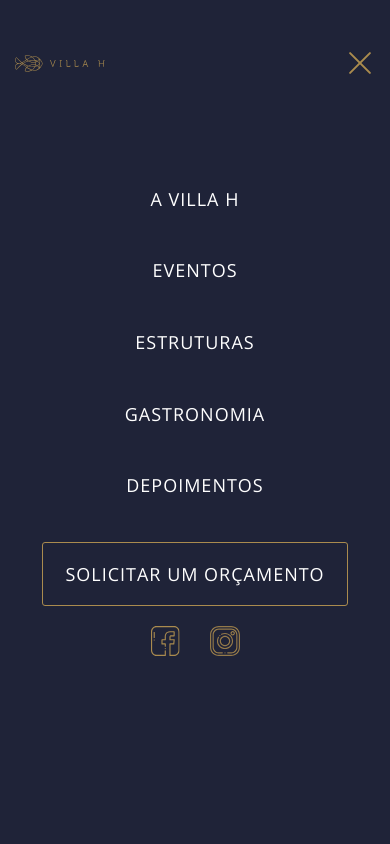
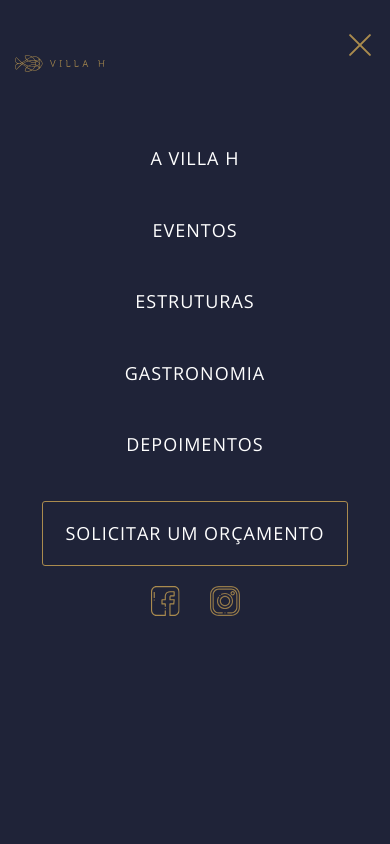
Before and after one commit to jessiicasantos/villa-h-react, a React (Create React App) app: page / in a window 390 px wide. Both pictures are taken after a click on the button 360 px from the left and 61 px from the top of the page. Shown: the top 844 px of the page. Built offline with nearby package versions, Linux system fonts and the light colour scheme.

Commit message:
Fix: magical way to do a nav..

```diff
--- a/src/components/Header/Nav/Nav.css
+++ b/src/components/Header/Nav/Nav.css
@@ -47,6 +47,10 @@
 
 .nav-link a:hover {
     color: #AA8B4E;
+}
+
+.socials-mb {
+    display: none;
 }
 
 #btn-nav-mb {
@@ -116,37 +120,46 @@
 
 @media screen and (max-width: 1024px) {
     .top-nav {
+        top: 0;
+        right: 0;
+        bottom: 0;
+        left: 0;
         padding: 0;
+        width: 100%;
+        height: 100%;
+        display: block;
+        background: #1f2338;
+        z-index: 999;
     }
 
-    .nav-links, .top-nav .btn-brd-gold {
-        display: none;
+    .top-nav.active {
+        position: fixed;
+    }
+
+    .main-nav {
+        width: 100%;
+        display: flex;
     }
 
     #btn-nav-mb {
         display: block;
     }
 
-    .nav-links.active,
-    .top-nav .btn-brd-gold.active {
-        display: flex;
-        align-items: center;
+    nav .mb-wrapper {
+        display: none;
+        flex-direction: column;
+        justify-content: center;
     }
 
-    nav .mb-wrapper {
+    nav .mb-wrapper.active {
+        display: flex;
         flex-direction: column;
         justify-content: center;
-        position: fixed;
-        top: 0;
-        right: 0;
-        bottom: 0;
-        left: 0;
-        background: #1f2338;
-        z-index: 9;
     }
 
     .nav-links {
         flex-direction: column;
+        align-items: center;
         z-index: 999;
     }
 
--- a/src/components/Header/Nav/Nav.jsx
+++ b/src/components/Header/Nav/Nav.jsx
@@ -1,10 +1,8 @@
 import { useState } from 'react';
 import NavLogo from './NavLogo/NavLogo';
-import NavMenu from './NavMenu/NavMenu';
-import Link from '../../Link/Link';
 import NavMbWrapper from './NavMbWrapper/NavMbWrapper';
+import Burguer from './Burguer/Burguer';
 import './Nav.css';
-import Burguer from './Burguer/Burguer';
 
 const Nav = () => {
   const [isOpen, setIsOpen] = useState(false);
@@ -15,23 +13,12 @@
   };
 
   return (
-    <nav className="top-nav">
-      <NavLogo />
-      {isOpen ? (
-        <>
-          <NavMbWrapper isOpen={active} handleIsOpen={handleIsOpen} />
-        </>
-      ) : (
-        <>
-          <NavMenu isOpen={active} />
-          <Link
-            href={'#orcamento'}
-            txt={'SOLICITAR UM ORÇAMENTO'}
-            isOpen={`btn-brd-gold ${active}`}
-          />
-        </>
-      )}
-      <Burguer id="btn-nav-mb" isOpen={active} handleIsOpen={handleIsOpen} />
+    <nav className={`top-nav${active ? ' active' : ''}`}>
+      <div className="main-nav">
+        <NavLogo />
+        <Burguer id="btn-nav-mb" isOpen={active} handleIsOpen={handleIsOpen} />
+      </div>
+      <NavMbWrapper isOpen={active} handleIsOpen={handleIsOpen} />
     </nav>
   );
 };
--- a/src/components/Header/Nav/NavMbWrapper/NavMbWrapper.jsx
+++ b/src/components/Header/Nav/NavMbWrapper/NavMbWrapper.jsx
@@ -3,12 +3,12 @@
 import BannerSocial from '../../Banner/BannerSocial/BannerSocial';
 
 const NavMbWrapper = ({ isOpen }) => (
-  <div className="mb-wrapper">
-    <NavMenu isOpen={isOpen} />
+  <div className={`mb-wrapper ${isOpen}`}>
+    <NavMenu />
     <Link
       href={'#orcamento'}
       txt={'SOLICITAR UM ORÇAMENTO'}
-      isOpen={`btn-brd-gold ${isOpen}`}
+      className="btn-brd-gold"
     />
     <BannerSocial className="socials-mb" />
   </div>
--- a/src/components/Header/Nav/NavMenu/NavMenu.jsx
+++ b/src/components/Header/Nav/NavMenu/NavMenu.jsx
@@ -21,8 +21,8 @@
   },
 ];
 
-const NavMenu = ({ isOpen }) => (
-  <ul className={`nav-links ${isOpen}`}>
+const NavMenu = () => (
+  <ul className="nav-links">
     {menus.map((m, index) => (
       <li className="nav-link" key={`${m}`[index]}>
         <a href={m.href}>{m.text}</a>
--- a/src/components/Link/Link.jsx
+++ b/src/components/Link/Link.jsx
@@ -1,7 +1,7 @@
 import '../Button/Button.css';
 
-const Link = ({ href, className, txt, isOpen }) => (
-  <a href={href} className={`${(className, isOpen)}`}>
+const Link = ({ href, className, txt }) => (
+  <a href={href} className={className}>
     {txt}
   </a>
 );
```
